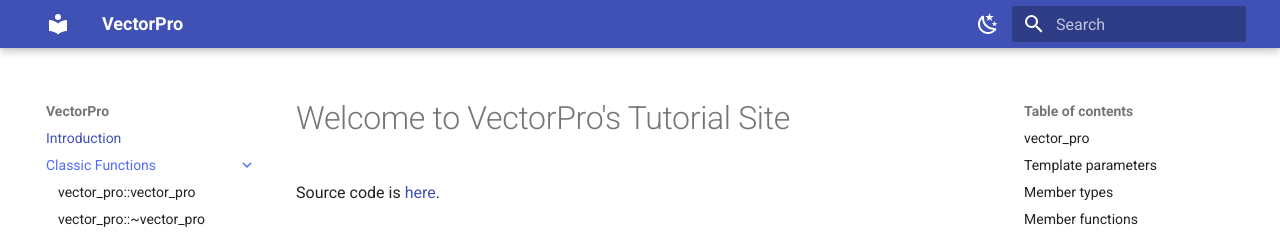
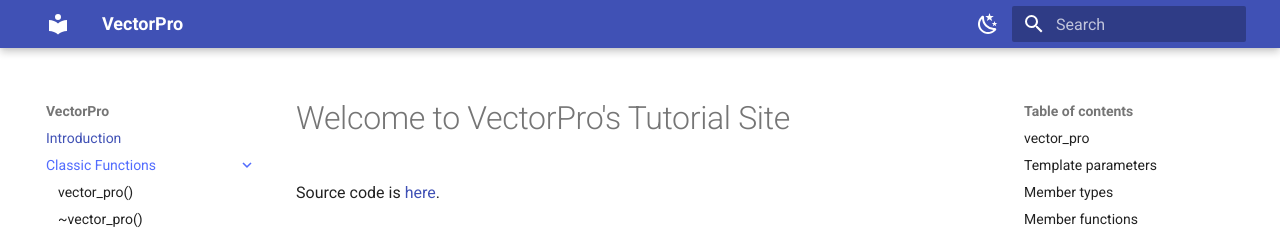
Before and after one commit to SunParis/VectorPro.site, a plain HTML site: page index.html in a window 1280 px wide. Both pictures are taken after a click on the label "Classic Functions". Shown: the top 234 px of the page. Drawn offline with Linux system fonts and the light colour scheme.

Commit message:
Update sth

```diff
--- a/index.html
+++ b/index.html
@@ -413,7 +413,7 @@
 
 
   <span class="md-ellipsis">
-    vector_pro::vector_pro
+    vector_pro()
   </span>
 
 
@@ -434,7 +434,7 @@
 
 
   <span class="md-ellipsis">
-    vector_pro::~vector_pro
+    ~vector_pro()
   </span>
 
 
```
Also changed, not shown: 404.html (+2 -2 lines), see_also/index.html (+2 -2 lines).
